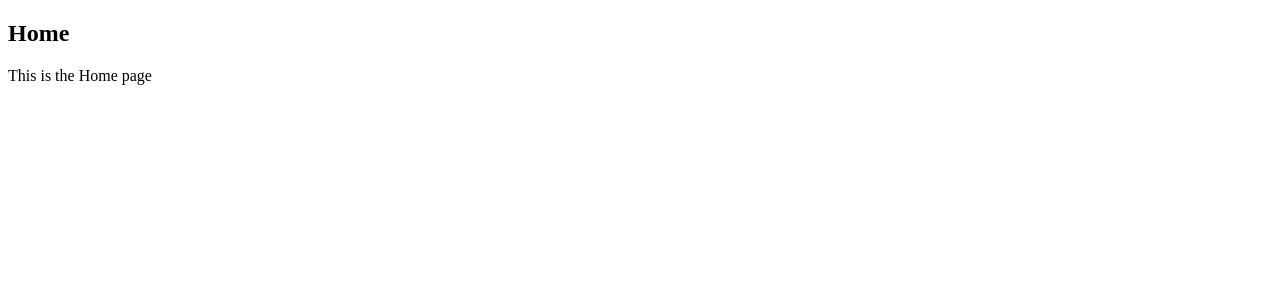
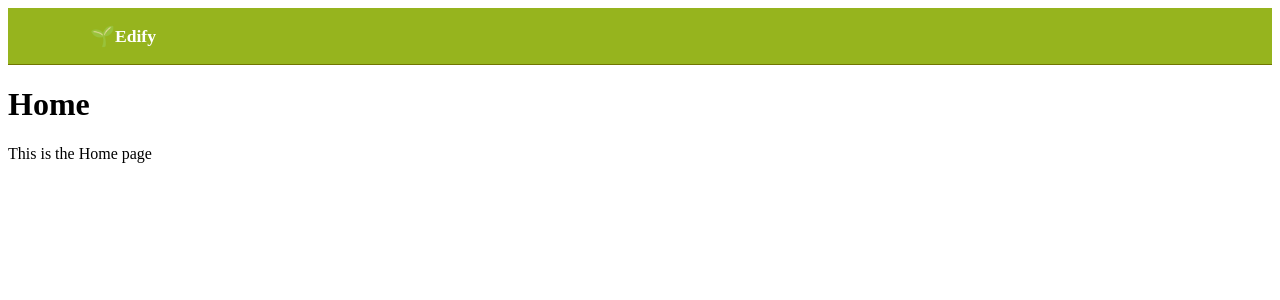
Before and after one commit to reg75/frontend-mvp, a React (Vite) app: page / in a window 1280 px wide. Shown: the top 300 px of the page. Built offline with nearby package versions, Linux system fonts and the light colour scheme.

Commit message:
Global colour scheme added

```diff
--- a/src/App.jsx
+++ b/src/App.jsx
@@ -16,7 +16,9 @@ export default function App() {
             <Route path="/login" element={<Login />} />
 
             <Route path="/account" element={
-                <ProtectedRoute><Account /></ProtectedRoute>
+                <ProtectedRoute>
+                    <Account />
+                </ProtectedRoute>
                 }
             />
 
--- a/src/components/ProtectedRoute.jsx
+++ b/src/components/ProtectedRoute.jsx
@@ -1,5 +1,5 @@
 import { Navigate, useLocation } from "react-router-dom";
-import { useAuth } from "../services/auth";
+import { useAuth } from "../services/auth.jsx";
 
 export default function ProtectedRoute({ children }) {
     const { isAuthed } = useAuth();
--- a/src/components/layout/Header.jsx
+++ b/src/components/layout/Header.jsx
@@ -0,0 +1,14 @@
+export default function Header({ title = "Edify", children }) {
+    return(
+        <header className="header">
+            <div className="header__inner">
+                <div className="header__brand">
+                    <span className="header__logo" aria-hidden="true">🌱</span>
+                    <span className="header__title">{title}</span>
+                </div>
+
+                {children}
+            </div>
+        </header>
+    )
+}
--- a/src/pages/Home.jsx
+++ b/src/pages/Home.jsx
@@ -1,8 +1,11 @@
+import Header from "../components/layout/Header"
+
 export default function Home() {
     return (
-        <section>
+        <>
+            <Header title="Edify"></Header>
             <h1>Home</h1>
             <p>This is the Home page</p>
-        </section>
+        </>
     )
 }
--- a/src/pages/Resources.jsx
+++ b/src/pages/Resources.jsx
@@ -1,17 +1,17 @@
 import { useParams } from "react-router-dom"
 
 export default function Resources() {
-    const { category } = useParams()
+    const { category } = useParams();
+
+    const activeFilter = category || "all";
 
     return (
-        <section>
+        <div>
             <h1>Resources</h1>
-            {category ? (
-                <p>Showing resources for category: <strong>{category}</strong></p>
-            ) : (
-                <p>Showing all resource categories</p>
-            )}
             <p>This is the Resources page</p>
-        </section>
+            <p>Active filter: {activeFilter}</p>
+
+
+        </div>
     )
 }
--- /dev/null
+++ b/src/styles/components.css
@@ -0,0 +1,34 @@
+/* == HEADER == */
+
+.header {
+  background: var(--green-700);
+  color: white;
+  border-bottom: 1px solid var(--green-900);
+}
+
+.header__inner {
+  max-width: 1100px;
+  margin: 0 auto;
+  padding: 0 var(--space-4);
+  height: 56px;
+
+  display: flex;
+  align-items: center;
+  justify-content: space-between;
+}
+
+.header__brand {
+  display: flex;
+  align-items: center;
+  gap: var(--space-2);
+}
+
+.header__logo {
+  font-size: 1.25rem;
+  line-height: 1;
+}
+
+.header__title {
+  font-size: 1.1rem;
+  font-weight: 700;
+}
--- a/src/styles/variables.css
+++ b/src/styles/variables.css
@@ -0,0 +1,40 @@
+/*Example mapping (concrete)
+
+Header
+	•	Background: Green 700
+	•	Text/icons: white
+
+Navigation
+	•	Default links: white / light
+	•	Active nav: underline or subtle Green 500
+
+Login button
+	•	Background: Purple
+	•	Text: white
+
+Resource cards
+	•	Background: white
+	•	Border: Green 500
+	•	Title: dark text
+
+Download button
+	•	Background: Purple
+	•	Hover: slightly darker purple
+
+User profile icon
+	•	Neutral by default
+	•	Purple only when active / selected
+*/
+
+:root {
+    --green-900: #707600;
+    --green-700: #96B41E;
+    --green-500: #AFDC30;
+
+    --purple-800: #3C1EB4;
+
+    --color-bg: #FFFFFF;
+
+    --color-text: #111111;
+    --color-border: #DDDDDD;
+}
```
Also changed, not shown: src/main.jsx (+6 -3 lines), src/styles/global.css (+27 -0 lines).
